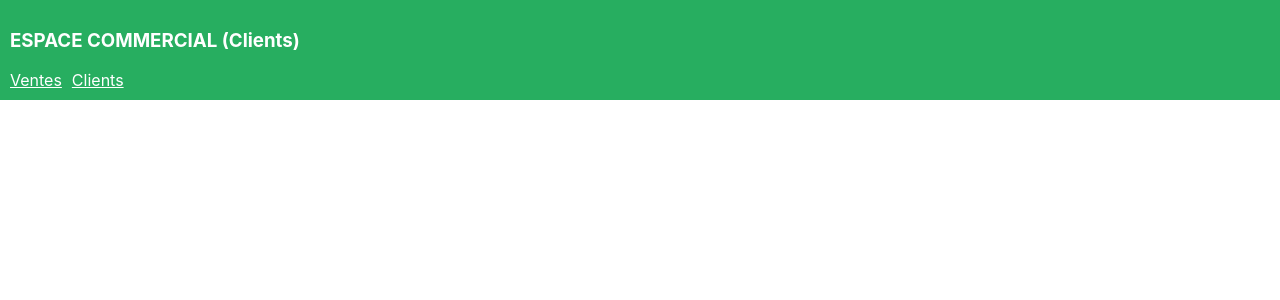
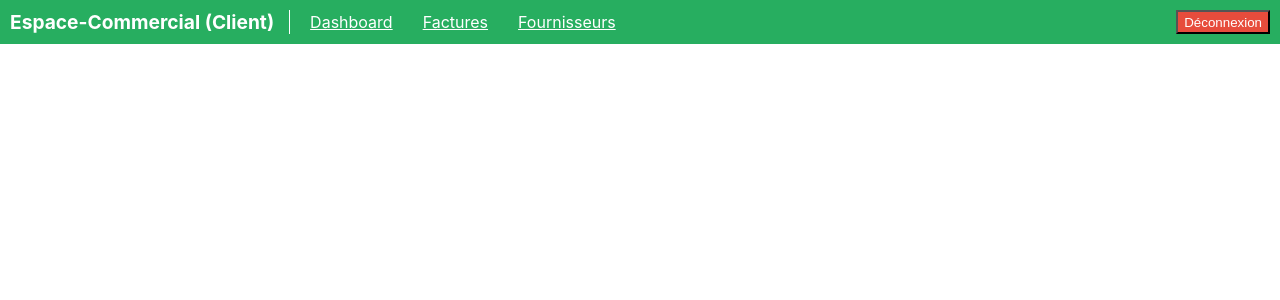
Before and after one commit to xdevsoftware7-prog/gestionFacturesServiceImmobilier, a React (Create React App) app in the folder frontend-service-facture/: page /commercial in a window 1280 px wide. Shown: the top 300 px of the page. Built offline with nearby package versions, Linux system fonts and the light colour scheme; sample sign-in values are in the browser's storage.

Commit message:
Appel de composant NavbarCommcercial dans le composant LayoutCommercial

```diff
--- a/frontend-service-facture/src/layouts/LayoutCommercial.js
+++ b/frontend-service-facture/src/layouts/LayoutCommercial.js
@@ -1,14 +1,11 @@
 import React from 'react';
 import { Outlet, Link } from 'react-router-dom';
+import NavbarCommercial from '../components/NavbarCommercial';
 
 export default function LayoutCommercial() {
   return (
     <div>
-        <nav style={{ background:'#27ae60',color:'white',padding:'10px' }}>
-            <h3>ESPACE COMMERCIAL (Clients) </h3>
-            <Link to="/commercial/factures" style={{ color:'white',marginRight:'10px' }}>Ventes</Link>
-            <Link to="/commercial/clients" style={{ color:'white' }}>Clients</Link>
-        </nav>
+        <NavbarCommercial/>
         <div style={{ padding:'20px' }}>
             <Outlet/>
         </div>
```
